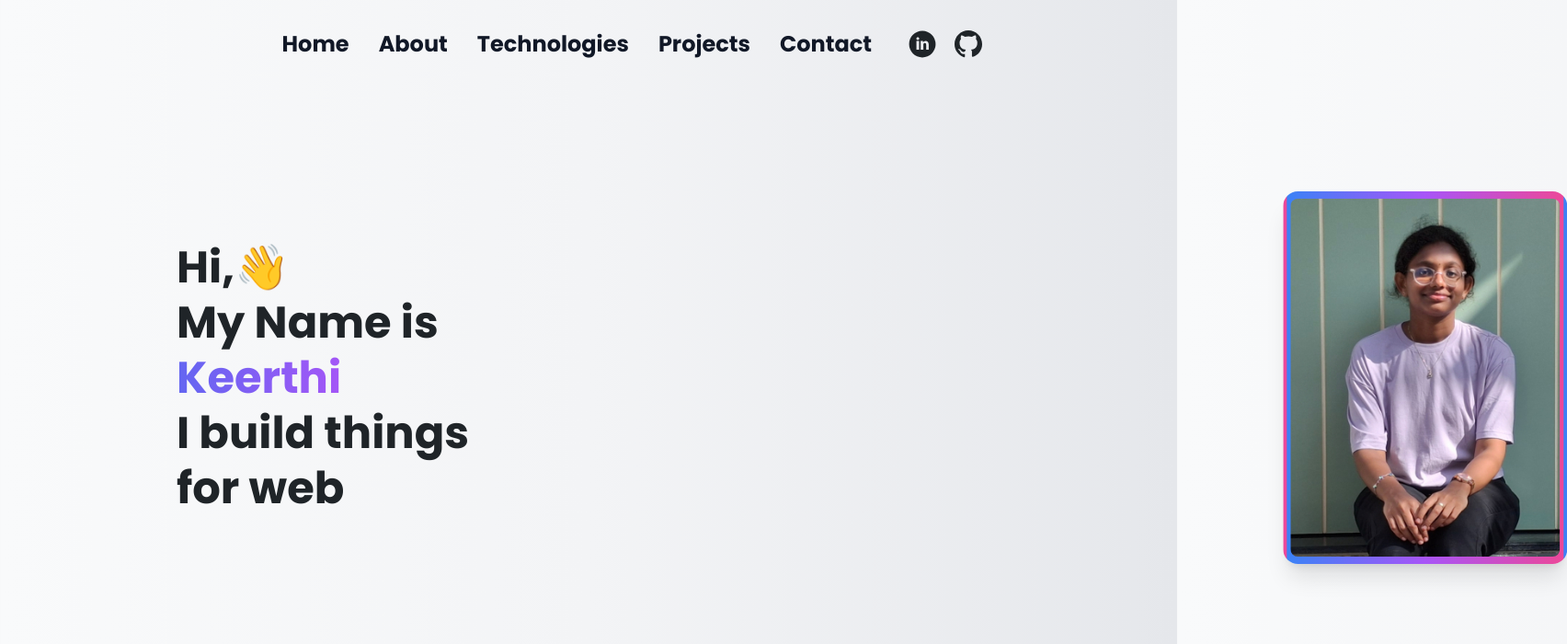
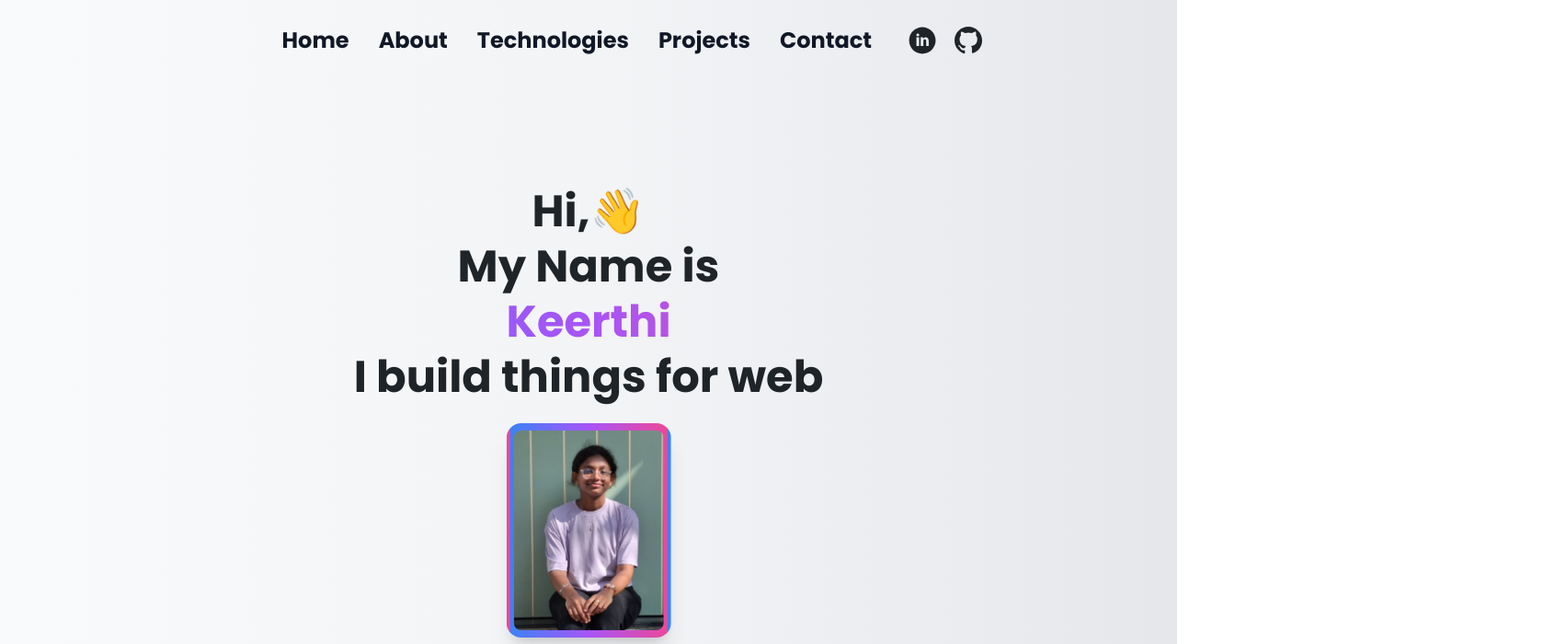
Before and after one commit to VennaKeerthi/Portfolio, a React (Create React App) app: page / in a window 1280 px wide. Shown: the top 700 px of the page at 92% size, 1704 px wide, since content can reach past the window. Built offline with nearby package versions, Linux system fonts and the light colour scheme.

Commit message:
Modified

```diff
--- a/src/Components/Header.js
+++ b/src/Components/Header.js
@@ -9,7 +9,7 @@ function Header() {
   };
 
   return (
-    <header className="container mx-auto md:flex justify-between py-2 max-width">
+    <header className="container mx-auto md:flex justify-between py-1 max-width">
       {/* Mobile Menu Icon */}
       <div className="flex justify-between items-center py-2 md:py-10">
         <div onClick={toggleClass} className="cursor-pointer">
--- a/src/Pages/Home.js
+++ b/src/Pages/Home.js
@@ -58,13 +58,13 @@ function Home() {
   }, []);
 
   return (
-    <main className="container mx-auto max-width section md:flex justify-between items-center">
-      <div>
+  <main className="container mx-auto max-width section">
+    <div className="text-center md:text-center">
       <h1
         ref={h11}
         className="text-2xl text-dark-heading dark:text-light-heading md:text-4xl xl:text-5xl xl:leading-tight font-bold"
       >
-          Hi,👋<br></br>My Name is<br></br>
+        Hi,👋<br />My Name is
       </h1>
       <h1
         ref={h12}
@@ -78,20 +78,22 @@ function Home() {
       >
         {tagline}
       </h2>
-      </div>
-      <div className="mt-5 md:mt-0 flex justify-center md:justify-end">
+
+      {/* 👇 Image directly after text */}
+      <div className="mt-5 flex justify-center md:justify-start">
         <img
           ref={myimageref}
-            className="w-1/2 md:w-3/5 rounded-2xl shadow-xl border-4 border-transparent
+          className="w-1/2 md:w-1/5 rounded-2xl shadow-xl border-4 border-transparent
                     bg-gradient-to-r from-blue-500 via-purple-500 to-pink-500 p-1
                     hover:scale-105 transition-transform duration-300 ease-in-out"
           src={img}
           alt="Keerthi"
         />
       </div>
-
+    </div>
   </main>
 );
 }
 
+
 export default Home;
```
Lines whose indentation alone changed are shown as unchanged.
